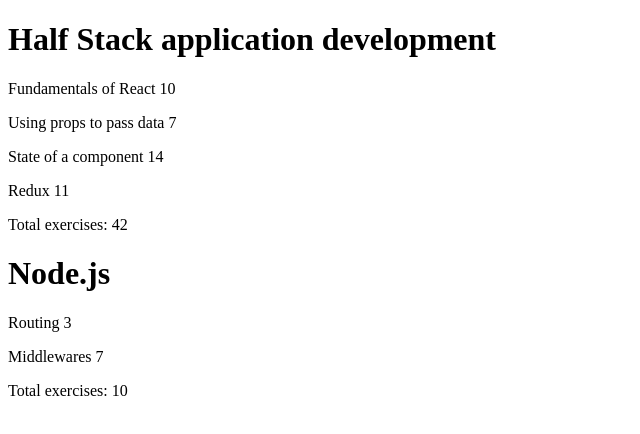
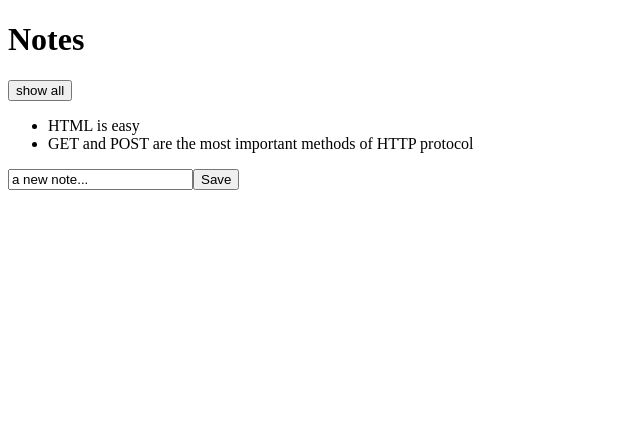
Before and after one commit to Helenagg/curse-fullStack-open, a React (Vite) app: page / in a window 1280 px wide. Shown: the top 434 px of the page, without its empty margins (0-640 px from the left). Built offline with nearby package versions, Linux system fonts and the light colour scheme.

Commit message:
part 2 forms

```diff
--- a/src/App.jsx
+++ b/src/App.jsx
@@ -1,73 +1,50 @@
-import Course, { Header, SumExercises } from "./components/Course";
+import { useState } from "react";
+import Note from "./components/Note";
 
-const App = () => {
-  const course = [
-    {
-      name: "Half Stack application development",
-      id: 1,
-      parts: [
-        {
-          name: "Fundamentals of React",
-          exercises: 10,
-          id: 1,
-        },
-        {
-          name: "Using props to pass data",
-          exercises: 7,
-          id: 2,
-        },
-        {
-          name: "State of a component",
-          exercises: 14,
-          id: 3,
-        },
-        {
-          name: "Redux",
-          exercises: 11,
-          id: 4,
-        },
-      ],
-    },
-    {
-      name: "Node.js",
-      id: 2,
-      parts: [
-        {
-          name: "Routing",
-          exercises: 3,
-          id: 1,
-        },
-        {
-          name: "Middlewares",
-          exercises: 7,
-          id: 2,
-        },
-      ],
-    },
-  ];
+const App = (props) => {
+  const [notes, setNotes] = useState(props.notes)
+  const [newNote, setNewNote] = useState('a new note...')
+  const [showAll, setShowAll] = useState(false)
+  console.log('note', notes);
+  console.log('newnote', newNote);
+
+  const addNote = (event) => {
+    event.preventDefault()
+    const noteObject = {
+      content: newNote,
+      important: Math.random() < 0.5,
+      id: notes.length + 1
+    }
+
+    setNotes(notes.concat(noteObject))
+    setNewNote('')
+  }
+
+  const handleNoteChange = (event) => {
+    console.log(event.target.value);
+    setNewNote(event.target.value)
+  }
+
+  const notesToShow = showAll ? notes : notes.filter(note => note.important)
 
   return (
-    <>
-      {course.map((newCourse) => {
-        const total = newCourse.parts.reduce(
-          (acc, part) => acc + part.exercises,
-          0
-        );
-        return (
-          <>
-            <Header key={newCourse.id} title={newCourse.name} />
-            {newCourse.parts.map((part) => (
-              <Course
-                key={part.id}
-                courseName={part.name}
-                exercise={part.exercises}
-              />
-            ))}
-            <SumExercises sum={total} />
-          </>
-        );
-      })}
-    </>
+    <div>
+      <h1>Notes</h1>
+      <div>
+        <button onClick={() => setShowAll(!showAll)}>
+          show {showAll ? 'important' : 'all'}
+        </button>
+      </div>
+      <ul>
+        {notesToShow.map(note =>
+          <Note key={note.id} note={note} />
+        )}
+      </ul>
+      <form onSubmit={addNote}>
+        <input value={newNote} onChange={handleNoteChange}/>
+        <button type="submit">Save</button>
+      </form>
+    </div>
   );
 };
 
```
